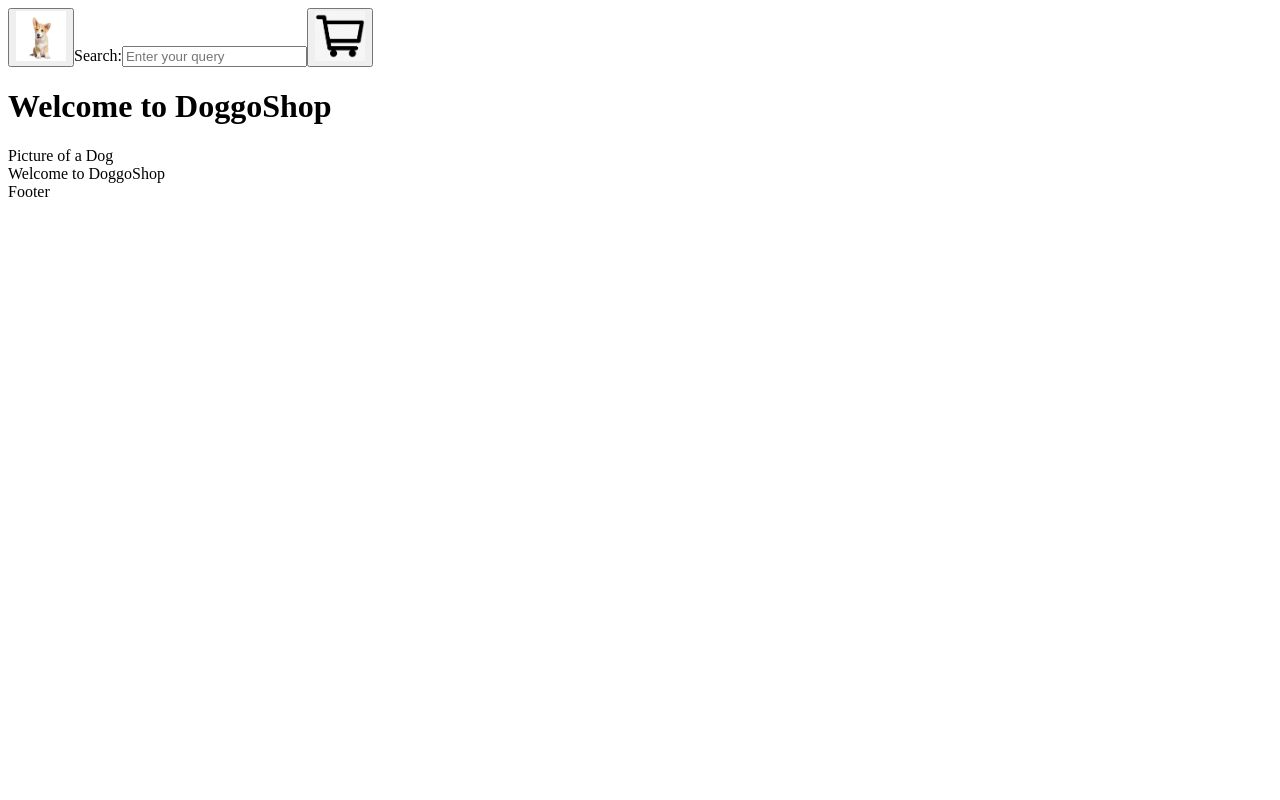
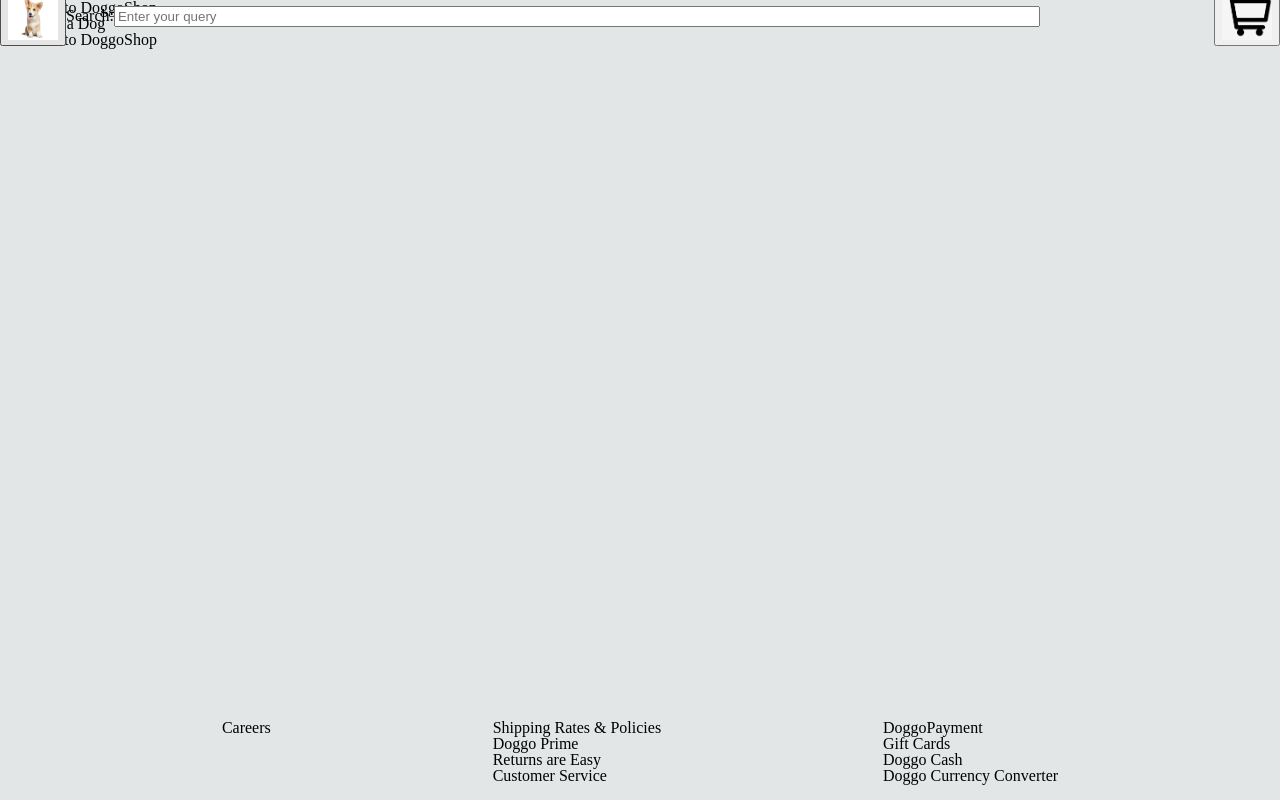
Before and after one commit to FilipAcodes/e-commerce, a Next.js app: page / in a window 1280 px wide. Built offline with nearby package versions, Linux system fonts and the light colour scheme.

Commit message:
background header/footer changes

```diff
--- a/src/app/components/Footer.js
+++ b/src/app/components/Footer.js
@@ -1,7 +1,17 @@
 import React from "react";
+import GetToKnowUs from "./FooterComponents/GetToKnowUs";
+import LetUsHelpYou from "./FooterComponents/LetUsHelpYou";
+import DoggoPayment from "./FooterComponents/DoggoPayment";
+import "./footer.css";
 
 const Footer = () => {
-  return <div>Footer</div>;
+  return (
+    <div className="footer">
+      <GetToKnowUs />
+      <LetUsHelpYou />
+      <DoggoPayment />
+    </div>
+  );
 };
 
 export default Footer;
--- /dev/null
+++ b/src/app/components/FooterComponents/DoggoPayment.js
@@ -0,0 +1,14 @@
+import React from "react";
+
+const DoggoPayment = () => {
+  return (
+    <div>
+      DoggoPayment
+      <div>Gift Cards</div>
+      <div>Doggo Cash</div>
+      <div>Doggo Currency Converter</div>
+    </div>
+  );
+};
+
+export default DoggoPayment;
--- /dev/null
+++ b/src/app/components/FooterComponents/GetToKnowUs.js
@@ -0,0 +1,7 @@
+import React from "react";
+
+const GetToKnowUs = () => {
+  return <div>Careers</div>;
+};
+
+export default GetToKnowUs;
--- /dev/null
+++ b/src/app/components/FooterComponents/LetUsHelpYou.js
@@ -0,0 +1,14 @@
+import React from "react";
+
+const LetUsHelpYou = () => {
+  return (
+    <div>
+      <div>Shipping Rates & Policies</div>
+      <div>Doggo Prime</div>
+      <div>Returns are Easy</div>
+      <div>Customer Service</div>
+    </div>
+  );
+};
+
+export default LetUsHelpYou;
--- a/src/app/components/Header.js
+++ b/src/app/components/Header.js
@@ -2,10 +2,11 @@ import React from "react";
 import SearchFunction from "./HeaderComponents/SearchFunction";
 import CartIcon from "./HeaderComponents/CartIcon";
 import HomeIcon from "./HeaderComponents/HomeIcon";
+import "./header.css";
 
 const Header = () => {
   return (
-    <div>
+    <div className="header">
       <HomeIcon />
       <SearchFunction />
       <CartIcon />
--- a/src/app/components/HeaderComponents/SearchFunction.js
+++ b/src/app/components/HeaderComponents/SearchFunction.js
@@ -1,16 +1,17 @@
 import React from "react";
-
+import "./search.css";
 const SearchFunction = () => {
   return (
-    <>
+    <div className="searchInput">
       <label htmlFor="search">Search:</label>
       <input
         type="text"
         id="search"
         name="search"
         placeholder="Enter your query"
+        className="searchInput"
       />
-    </>
+    </div>
   );
 };
 
--- /dev/null
+++ b/src/app/components/HeaderComponents/search.css
@@ -0,0 +1,4 @@
+.searchInput {
+  flex: 1;
+  width: 80%;
+}
--- /dev/null
+++ b/src/app/components/footer.css
@@ -0,0 +1,9 @@
+.footer {
+  position: absolute;
+  bottom: 0%;
+  left: 0%;
+  display: flex;
+  justify-content: space-evenly;
+  width: 100%;
+  height: 10%;
+}
--- /dev/null
+++ b/src/app/components/header.css
@@ -0,0 +1,10 @@
+.header {
+  width: 100%;
+  height: 4%;
+  display: flex;
+  justify-content: space-between;
+  align-items: center;
+  position: absolute;
+  top: 0%;
+  left: 0%;
+}
--- a/src/app/globals.css
+++ b/src/app/globals.css
@@ -127,3 +127,7 @@ table {
   border-collapse: collapse;
   border-spacing: 0;
 }
+
+body {
+  background-color: #e3e6e6;
+}
--- a/src/app/layout.js
+++ b/src/app/layout.js
@@ -1,3 +1,5 @@
+import "./globals.css";
+
 export const metadata = {
   title: "DoggoShop",
   description: "Project for Vanier college final semester 2024",
```
